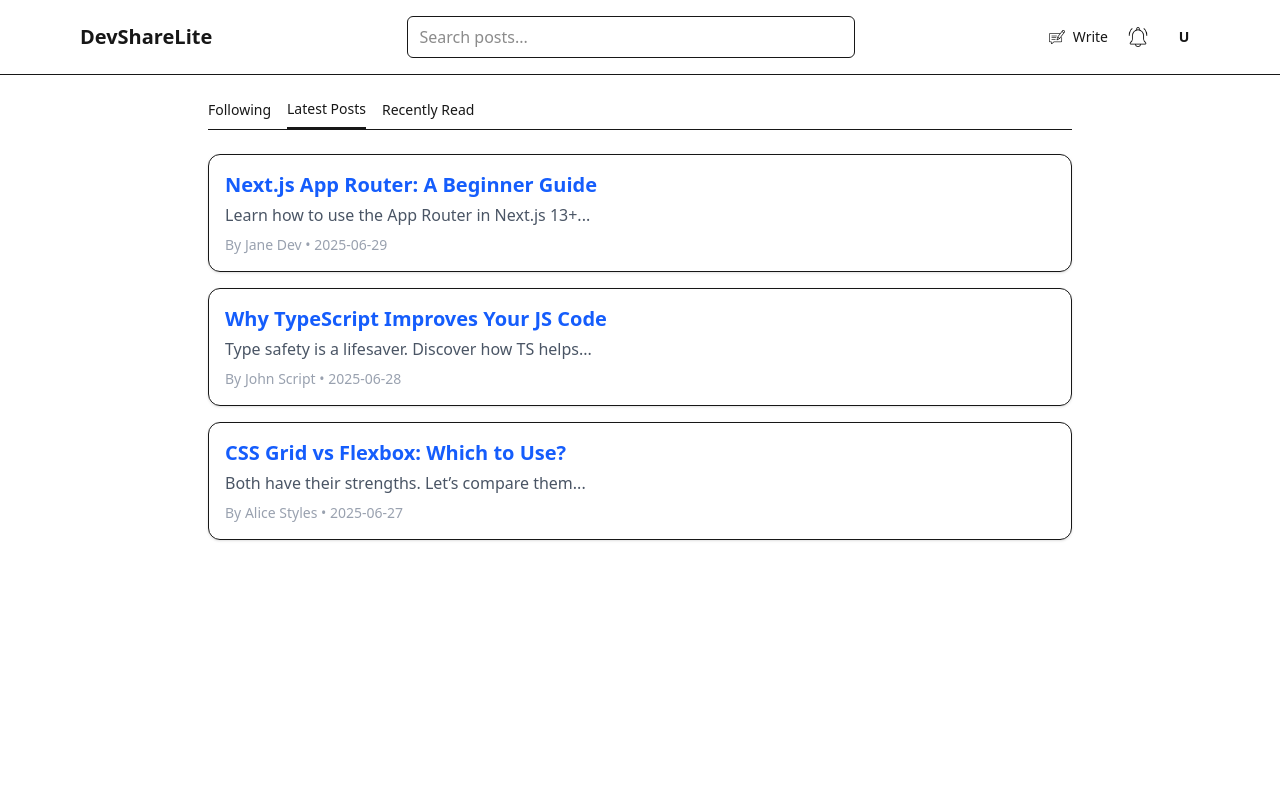
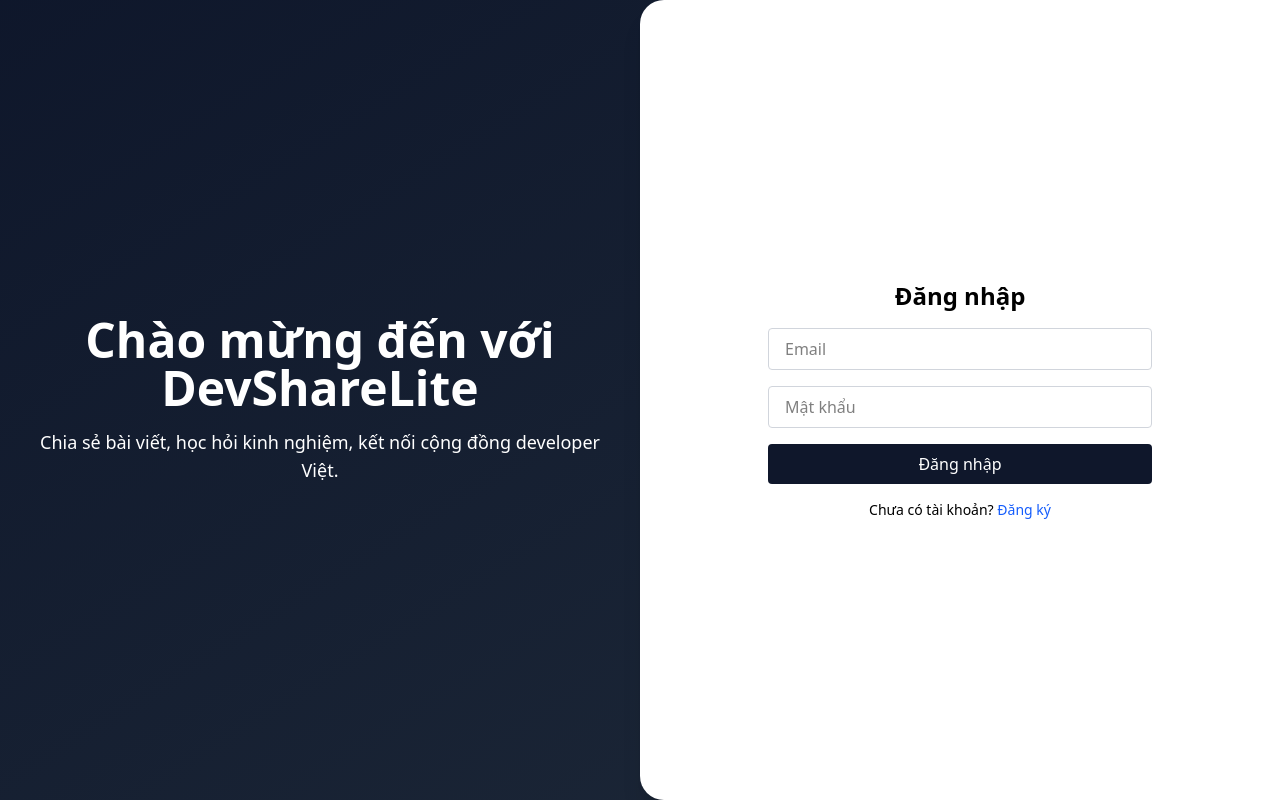
Before and after one commit to Tanh-Ng/DevShare-Lite, a Next.js app in the folder source_code/frontend/: page / in a window 1280 px wide. Built offline with nearby package versions, Linux system fonts and the light colour scheme.

Commit message:
chore: add landing page

```diff
--- a/source_code/frontend/components/Navbar.tsx
+++ b/source_code/frontend/components/Navbar.tsx
@@ -3,12 +3,14 @@
 import { useState } from 'react';
 import Link from 'next/link';
 import Image from 'next/image';
+import { useRouter } from 'next/navigation';
 
 export default function Navbar() {
   const [isOpen, setIsOpen] = useState(false);
   const [isProfileOpen, setIsProfileOpen] = useState(false);
 
-  const username = "User123"; // You can replace with real user data later
+  const username = "User123";
+  const router = useRouter();
 
   return (
     <header className="bg-background border-b border-border relative z-50">
@@ -76,7 +78,10 @@
                   Your Posts
                 </Link>
                 <button
-                  onClick={() => alert('Sign out')}
+                  onClick={() => {
+                    localStorage.removeItem('token');
+                    router.push('/');
+                  }}
                   className="w-full text-left px-4 py-2 hover:bg-muted"
                 >
                   Sign Out
--- a/source_code/frontend/pages/_app.tsx
+++ b/source_code/frontend/pages/_app.tsx
@@ -1,13 +1,11 @@
-// pages/_app.tsx
+import type { AppProps } from 'next/app';
+import Layout from '../components/Layout';
 import '../styles/globals.css';
-import Navbar from '../components/Navbar';
-import type { AppProps } from 'next/app';
 
-export default function MyApp({ Component, pageProps }: AppProps) {
+export default function App({ Component, pageProps }: AppProps) {
   return (
-    <>
-      <Navbar />
+    <Layout>
       <Component {...pageProps} />
-    </>
+    </Layout>
   );
 }
--- /dev/null
+++ b/source_code/frontend/pages/home.tsx
@@ -0,0 +1,46 @@
+import { useState, useEffect } from 'react';
+import { useRouter } from 'next/router';
+import PostTabs from '../components/PostTabs';
+import PostCard from '../components/PostCard';
+import { mockPosts } from '../data/mockPosts';
+
+type PostTabType = 'following' | 'latest' | 'recent';
+
+export default function HomePage() {
+  const [selectedTab, setSelectedTab] = useState<PostTabType>('latest');
+  const [isAuthenticated, setIsAuthenticated] = useState<boolean | null>(null);
+  const router = useRouter();
+
+  useEffect(() => {
+    const token = localStorage.getItem('token');
+    if (!token) {
+      router.replace('/'); // 🡐 quay về landing nếu chưa đăng nhập
+    } else {
+      setIsAuthenticated(true);
+    }
+  }, []);
+
+  if (isAuthenticated === null) {
+    return null; // loading
+  }
+
+  const filteredPosts = mockPosts.filter((post) => {
+    if (selectedTab === 'following') return post.isFollowing;
+    if (selectedTab === 'recent') return post.recentlyViewed;
+    return true;
+  });
+
+  return (
+    <div className="max-w-4xl mx-auto mt-6 px-4">
+      <PostTabs currentTab={selectedTab} onTabChange={setSelectedTab} />
+
+      {filteredPosts.length > 0 ? (
+        filteredPosts.map((post) => (
+          <PostCard key={post.id} post={post} />
+        ))
+      ) : (
+        <p className="text-muted-foreground">No posts found.</p>
+      )}
+    </div>
+  );
+}
--- a/source_code/frontend/pages/index.tsx
+++ b/source_code/frontend/pages/index.tsx
@@ -1,32 +1,25 @@
-// pages/index.tsx
+'use client';
 
-import { useState } from 'react';
-import PostTabs from '../components/PostTabs';
-import PostCard from '../components/PostCard';
-import { mockPosts } from '../data/mockPosts';
+import { useEffect, useState } from 'react';
+import { useRouter } from 'next/router';
+import WelcomeSection from '../components/Landing/WelcomeSection';
+import AuthForm from '../components/Landing/AuthForm';
 
-type PostTabType = 'following' | 'latest' | 'recent';
+export default function LandingPage() {
+  const router = useRouter();
+  const [isLoginMode, setIsLoginMode] = useState(true);
 
-export default function HomePage() {
-  const [selectedTab, setSelectedTab] = useState<PostTabType>('latest');
-
-  const filteredPosts = mockPosts.filter((post) => {
-    if (selectedTab === 'following') return post.isFollowing;
-    if (selectedTab === 'recent') return post.recentlyViewed;
-    return true;
-  });
+  useEffect(() => {
+    const token = localStorage.getItem('token');
+    if (token) {
+      router.replace('/home');
+    }
+  }, []);
 
   return (
-    <div className="max-w-4xl mx-auto mt-6 px-4">
-      <PostTabs currentTab={selectedTab} onTabChange={setSelectedTab} />
-
-      {filteredPosts.length > 0 ? (
-        filteredPosts.map((post) => (
-          <PostCard key={post.id} post={post} />
-        ))
-      ) : (
-        <p className="text-muted-foreground">No posts found.</p>
-      )}
+    <div className="min-h-screen grid grid-cols-1 md:grid-cols-2 bg-gradient-to-br from-slate-900 to-gray-800 text-white">
+      <WelcomeSection />
+      <AuthForm isLoginMode={isLoginMode} setIsLoginMode={setIsLoginMode} />
     </div>
   );
 }
```
